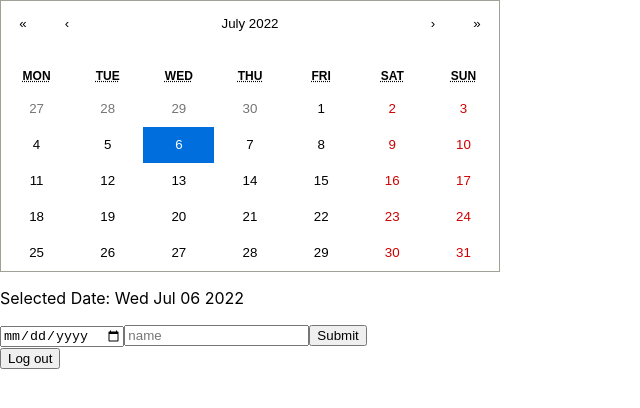
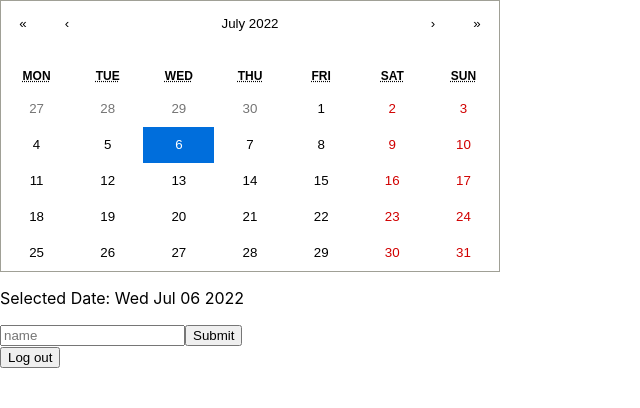
Before and after one commit to amfibiya17/final-project, a React (Create React App) app in the folder client/: page /home in a window 1280 px wide. Shown: the top 408 px of the page, without its empty margins (0-640 px from the left). Built offline with nearby package versions, Linux system fonts and the light colour scheme; no server answers; sample sign-in values are in the browser's storage.

Commit message:
when creating an appointment, the date is selected by clicking on the calendar

```diff
--- a/client/src/components/personalCalendar.js
+++ b/client/src/components/personalCalendar.js
@@ -33,7 +33,6 @@ function PersonalCalendar() {
   const navigate = useNavigate();
   const [value, setValue] = useState(new Date());
   const [datesToAddClassTo, setAppointments] = useState([]);
-  const [newDate, setNewDate] = useState(new Date());
   const [name, setName] = useState('');
   const [wholeAppointment, setWholeAppointment] = useState([]);
   const [appointmentName, setAppointmentName] = useState('');
@@ -116,7 +115,7 @@ function PersonalCalendar() {
   async function submitEvent(event) {
     event.preventDefault();
     const response = await axios.post('http://localhost:8282/appointments/new', {
-      date: new Date(newDate),
+      date: new Date(value),
       name,
       user_id: userId,
     });
@@ -126,7 +125,6 @@ function PersonalCalendar() {
     console.log(data);
 
     getAppointments();
-    setNewDate(new Date());
     setName('');
   }
 
@@ -148,7 +146,6 @@ function PersonalCalendar() {
         {appointmentName}
       </p>
       <form onSubmit={submitEvent}>
-        <input type="date" value={newDate} onChange={(e) => setNewDate(e.target.value)} />
         <input type="text" value={name} onChange={(e) => setName(e.target.value)} placeholder="name" />
         <input type="submit" value="Submit" />
       </form>
```
